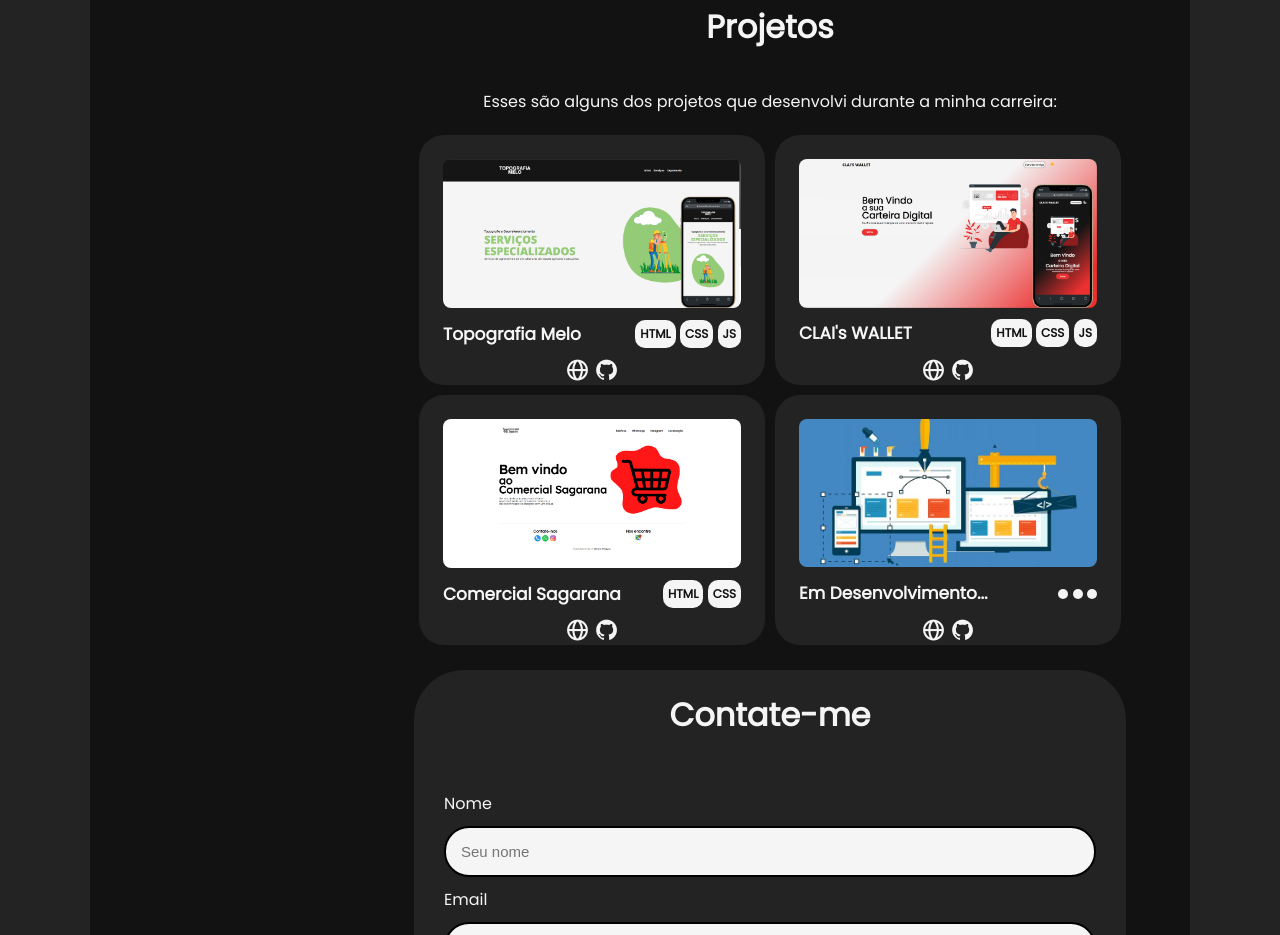
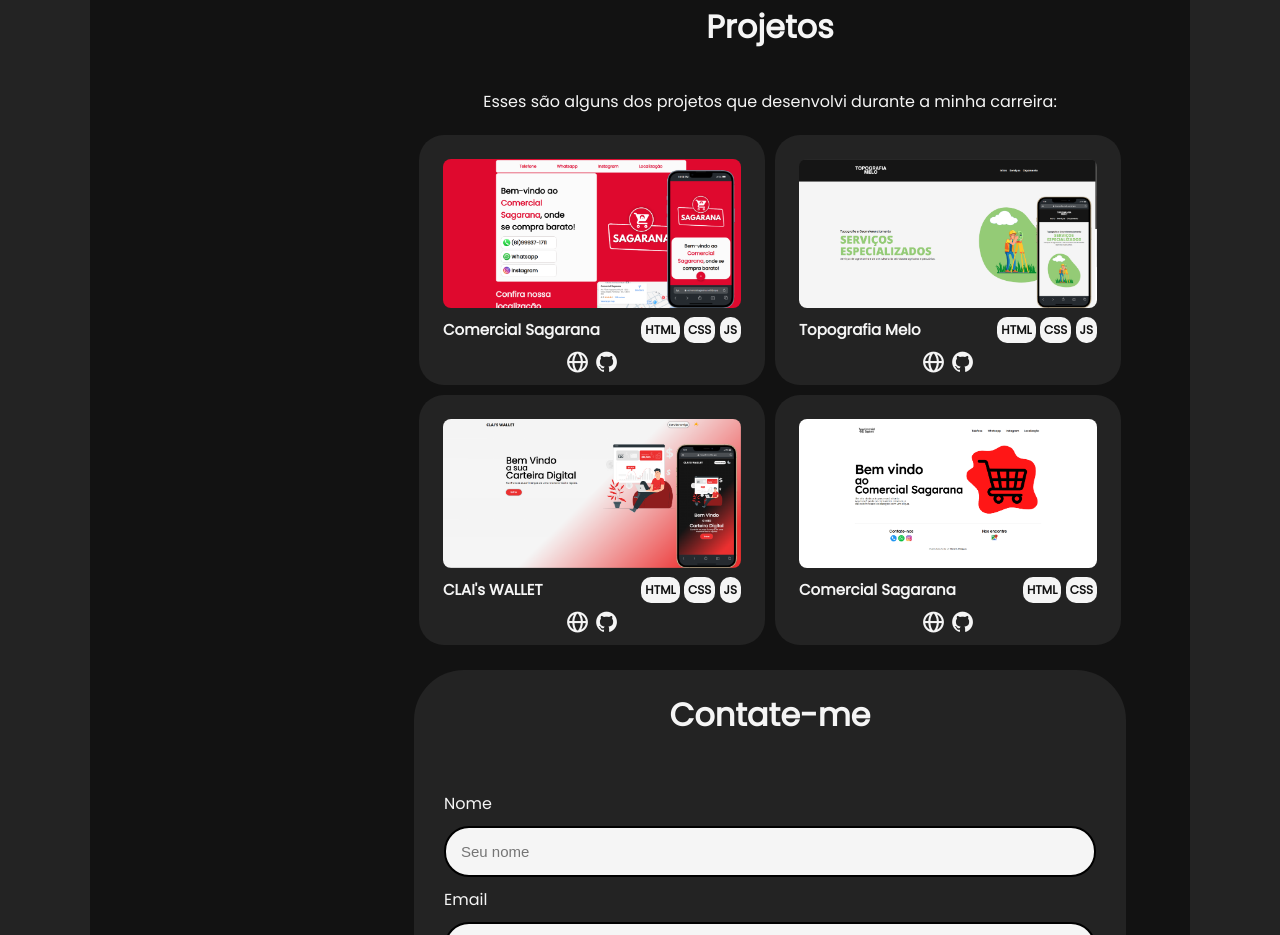
Before and after one commit to claiverty/portfolioClai7, a plain HTML site: page index.html in a window 1280 px wide. Shown: the part 1233-2168 px from the top of the page. Drawn offline with nearby package versions, Linux system fonts and the light colour scheme.

Commit message:
Att Portfólio

```diff
--- a/index.html
+++ b/index.html
@@ -51,7 +51,7 @@
 
             <a href="tel:+5561998636443" target="_blank"><i class='bx bxs-phone' ></i><p>+55 61 998636443</p></a>
 
-            <a href="./components/CV/Claiverty Desenvolvedor.pdf" download><i class='bx bxs-file'></i><p>Download CV</p></a>
+            <a href="./components/CV/CV Claiverty.pdf" download><i class='bx bxs-file'></i><p>Download CV</p></a>
           </div>
         </div>
 
@@ -119,6 +119,22 @@
               <div class="cardProjects">
 
                 <div class="listCard">
+                  <img class="card" src="./components/images/img site/Comercial Sagarana 2.0.png" width="300px" alt="card">
+                  <div class="informCard">
+                    <h4>Comercial Sagarana</h4>
+                    <ul>
+                      <li>HTML</li>
+                      <li>CSS</li>
+                      <li>JS</li>
+                    </ul>
+                  </div>
+                <div class="linkCard">
+                  <a href="https://comercialsagarana.netlify.app/" target="_blank"><i class='bx bx-globe' ></i></a>
+                  <a href="https://github.com/claiverty/comercialSagarana2.0" target="_blank"><i class='bx bxl-github'></i></a>
+                </div>
+                </div>
+
+                <div class="listCard">
                   <img class="card" src="./components/images/img site/TopografiaMelo.png" width="300px" alt="card">
                   <div class="informCard">
                     <h4>Topografia Melo</h4>
@@ -129,8 +145,8 @@
                     </ul>
                   </div>
                 <div class="linkCard">
-                  <a href="http://www.topografiamelo.com.br/" ><i class='bx bx-globe' ></i></a>
-                  <a href="https://github.com/clai7/TopografiaMelo" ><i class='bx bxl-github'></i></a>
+                  <a href="https://topografiamelo.netlify.app/" target="_blank" ><i class='bx bx-globe' ></i></a>
+                  <a href="https://github.com/claiverty/TopografiaMelo" target="_blank" ><i class='bx bxl-github'></i></a>
                 </div>
                 </div>
 
@@ -146,7 +162,7 @@
                 </div>
               <div class="linkCard">
                 <a href="https://claiwallet.netlify.app/" target="_blank"><i class='bx bx-globe' ></i></a>
-                <a href="https://github.com/clai7/claiWallet" target="_blank"><i class='bx bxl-github'></i></a>
+                <a href="https://github.com/claiverty/claiWallet" target="_blank"><i class='bx bxl-github'></i></a>
               </div>
               </div>
 
@@ -160,24 +176,8 @@
                   </ul>
                 </div>
               <div class="linkCard">
-                <a href="https://comercialsagarana.netlify.app/" target="_blank"><i class='bx bx-globe' ></i></a>
-                <a href="https://github.com/clai7/comercialSagarana" target="_blank"><i class='bx bxl-github'></i></a>
-              </div>
-              </div>
-
-              <div class="listCard">
-                <img class="card" src="./components/images/img site/emDesenvolvimento.jpg" width="300px" alt="card">
-                <div class="informCard">
-                  <h4>Em Desenvolvimento...</h4>
-                  <ul>
-                    <li></li>
-                    <li></li>
-                    <li></li>
-                  </ul>
-                </div>
-              <div class="linkCard">
-                <a href="#" ><i class='bx bx-globe' ></i></i></a>
-                <a href="#" ><i class='bx bxl-github'></i></a>
+                <a href="https://comercialsagaranav1.netlify.app/" target="_blank"><i class='bx bx-globe' ></i></a>
+                <a href="https://github.com/claiverty/comercialSagarana" target="_blank"><i class='bx bxl-github'></i></a>
               </div>
               </div>
 
--- a/style/style.css
+++ b/style/style.css
@@ -250,7 +250,7 @@ body {
 }
 
 .informCard h4 {
-  font-size: 17px;
+  font-size: 15px;
 }
 
 .informCard li {
@@ -259,7 +259,7 @@ body {
   border-radius: 10px;
   font-size: 12px;
   font-weight: 600;
-  padding: 5px;
+  padding: 4px;
   display: inline-block;
 }
 
```
Also changed, not shown: components/images/img site/Comercial Sagarana 2.0.png (added), 2 other files.
